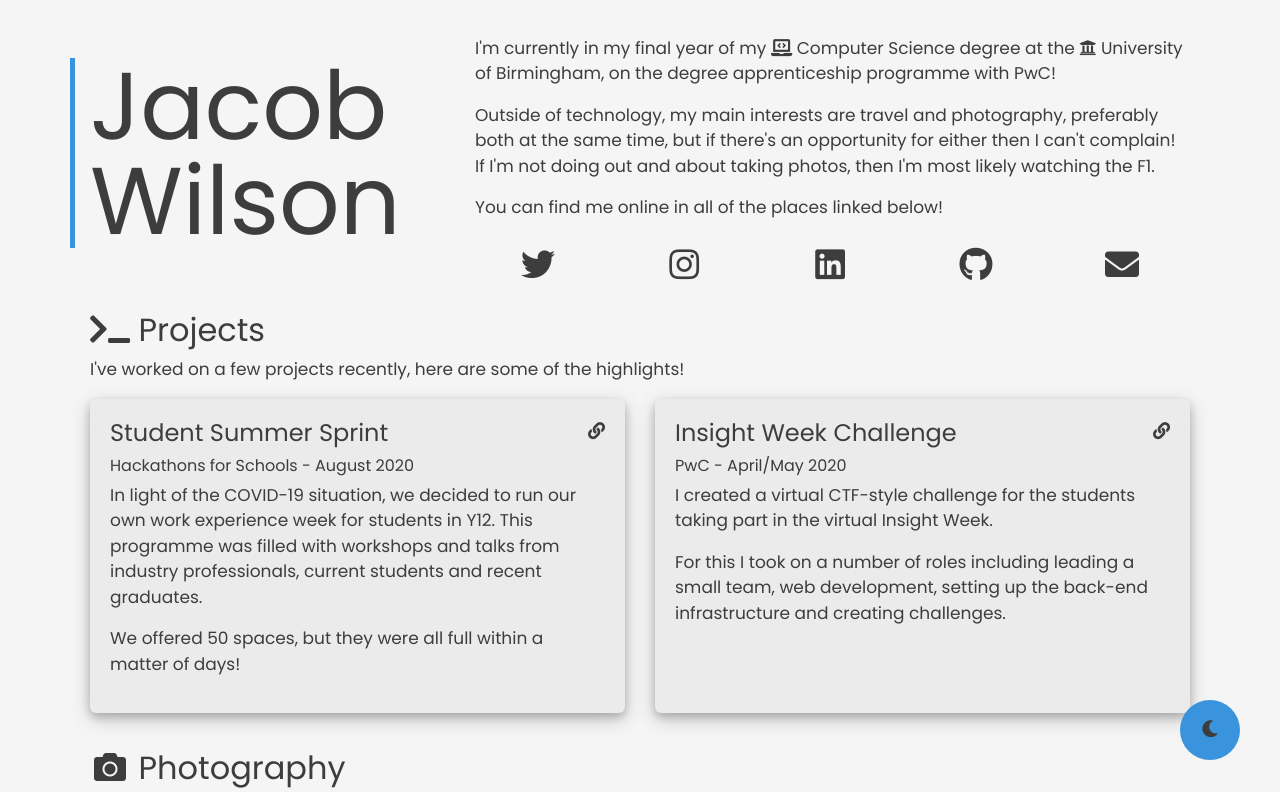
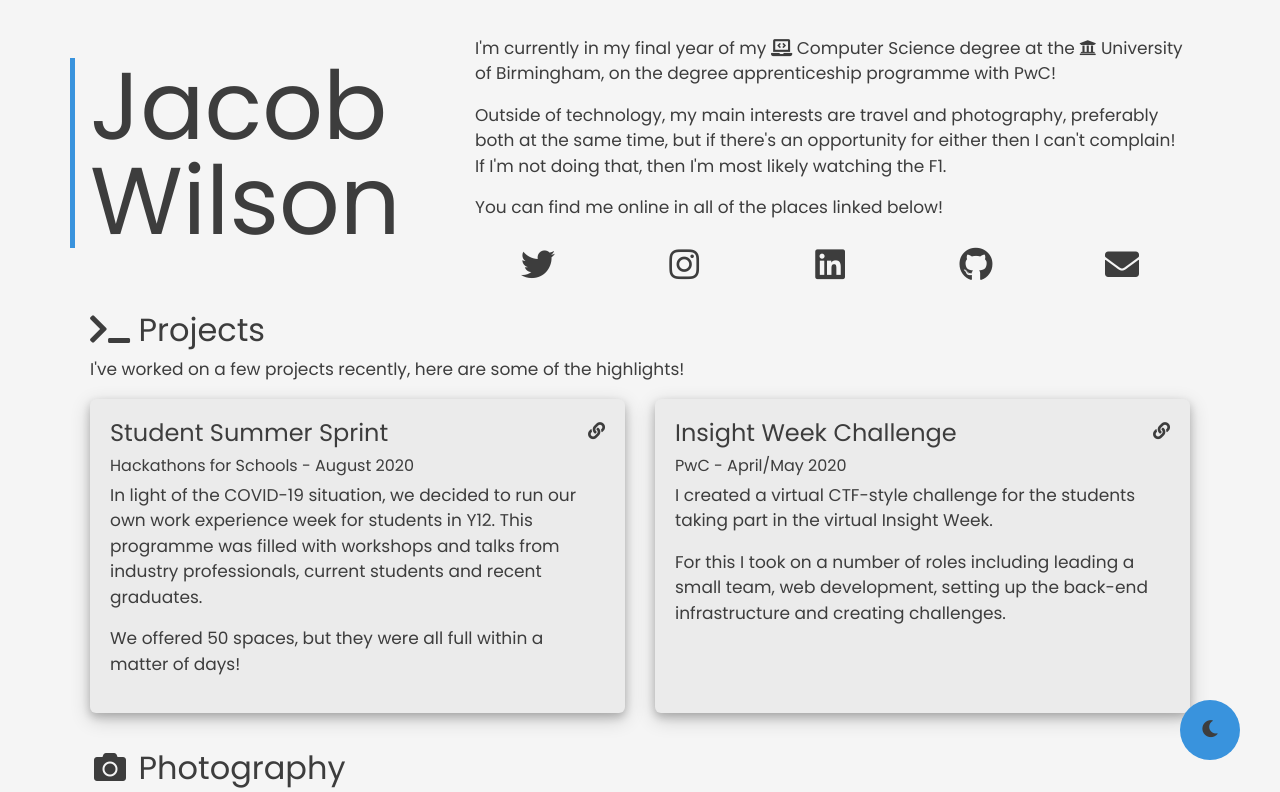
Before and after one commit to jac0bwilson/website, a plain HTML site: page index.html in a window 1280 px wide. Shown: the top 792 px of the page. Drawn offline with nearby package versions, Linux system fonts and the light colour scheme.

Commit message:
Fix typo

```diff
--- a/index.html
+++ b/index.html
@@ -27,8 +27,8 @@
                             <p>
                                 Outside of technology, my main interests are travel and photography,
                                 preferably both at the same time, but if there's an opportunity for
-                                either then I can't complain! If I'm not doing out and about taking photos,
-                                then I'm most likely watching the F1.
+                                either then I can't complain! If I'm not doing that, then I'm most likely
+                                watching the F1.
                             </p>
                             <p>
                                 You can find me online in all of the places linked below!
```
